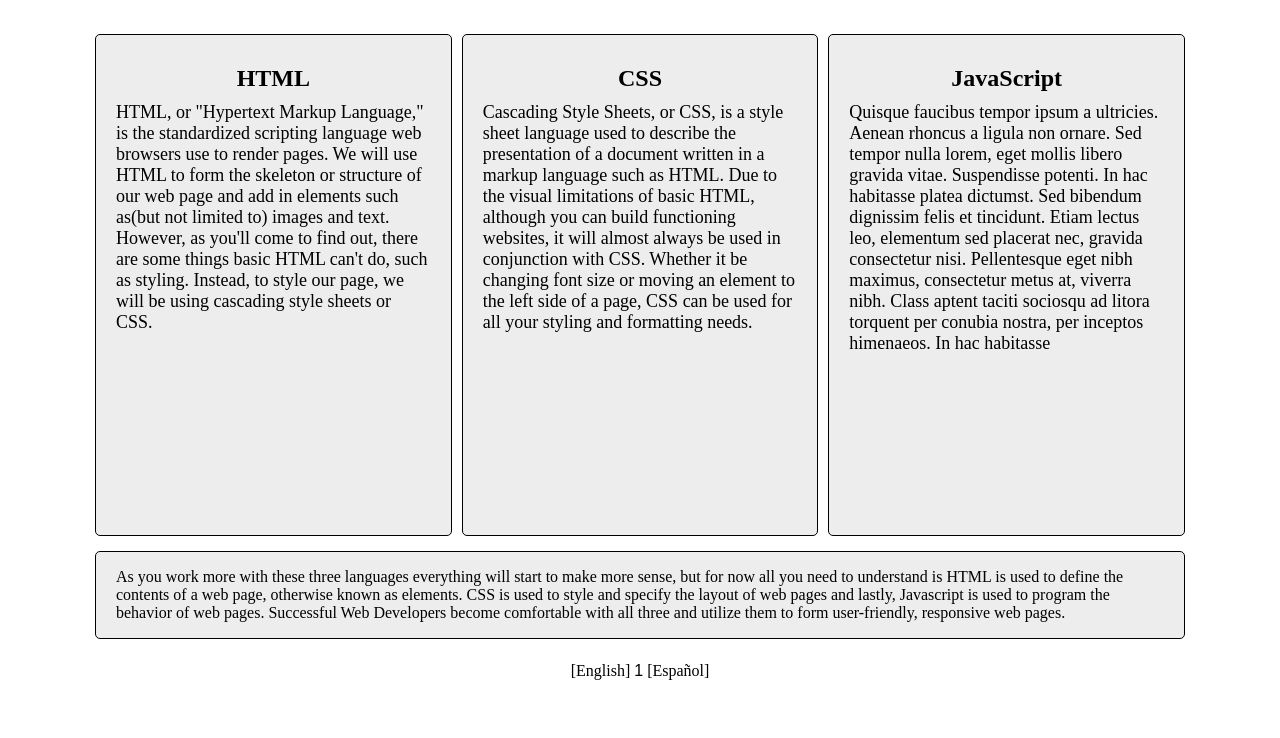
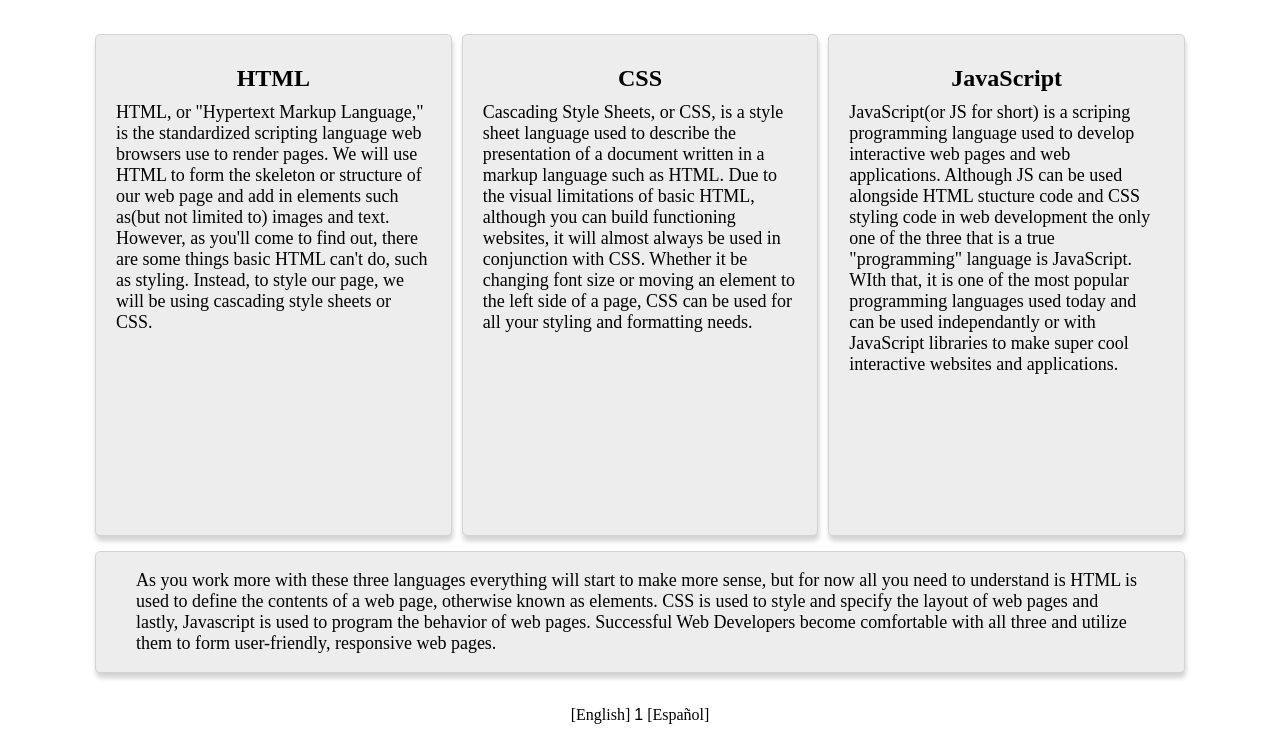
Before and after one commit to gaguiIar/WebDevTut, a plain HTML site: page index.html in a window 1280 px wide. Shown: the part 519-1257 px from the top of the page. Before the commit the page ends 1213 px from the top, so only its background shows below. Drawn offline with Linux system fonts and the light colour scheme; a web font is replaced by a local one.

Commit message:
small updates

```diff
--- a/index.html
+++ b/index.html
@@ -106,10 +106,7 @@
 
       <div class="box">
         <h2>JavaScript</h2>
-        <p>Quisque faucibus tempor ipsum a ultricies. Aenean rhoncus a ligula non ornare. Sed tempor nulla lorem, eget mollis libero gravida vitae. Suspendisse potenti. In hac habitasse platea dictumst. Sed bibendum dignissim felis et tincidunt.
-          Etiam
-          lectus leo, elementum sed placerat nec, gravida consectetur nisi. Pellentesque eget nibh maximus, consectetur metus at, viverra nibh. Class aptent taciti sociosqu ad litora torquent per conubia nostra, per inceptos himenaeos. In hac
-          habitasse</p>
+        <p>JavaScript(or JS for short) is a scriping programming language used to develop interactive web pages and web applications. Although JS can be used alongside HTML stucture code and CSS styling code in web development the only one of the three that is a true "programming" language is JavaScript. WIth that, it is one of the most popular programming languages used today and can be used independantly or with JavaScript libraries to make super cool interactive websites and applications.</p>
 
       </div>
 
--- a/style/master.css
+++ b/style/master.css
@@ -37,8 +37,10 @@ body {
   margin: 0px;
 }
 .footer {
+  margin-top: 10px;
   text-align: center;
-  height: 30px;
+  height: 50px;
+
 }
 .page {
   width: 1100px;
@@ -115,6 +117,7 @@ body {
 .boxHor {
   background-color: #ededed;
   margin: 5px;
+  border-color: lightgrey;
   border-radius: 5px;
   border-style: solid;
   border-width: thin;
@@ -122,8 +125,10 @@ body {
   margin-top: 10px;
   padding-left: 20px;
   padding-right: 20px;
+  box-shadow: 1px 5px 5px lightgrey;
 }
 .box {
+  border-color: lightgrey;
   width: 380px;
   height: 500px;
   background-color: #ededed;
@@ -133,6 +138,7 @@ body {
   border-width: thin;
   text-align: center;
   margin-top: 10px;
+  box-shadow: 1px 5px 5px lightgrey;
 }
 .box h2 {
   margin-top: 20px;
@@ -141,6 +147,13 @@ body {
   font-family: 'Ubuntu';
 }
 .box p {
+  text-align: left;
+  margin-left: 20px;
+  margin-right: 20px;
+  font-size: 18px;
+  font-family: 'ComfortaaReg';
+}
+.boxHor p {
   text-align: left;
   margin-left: 20px;
   margin-right: 20px;
```
